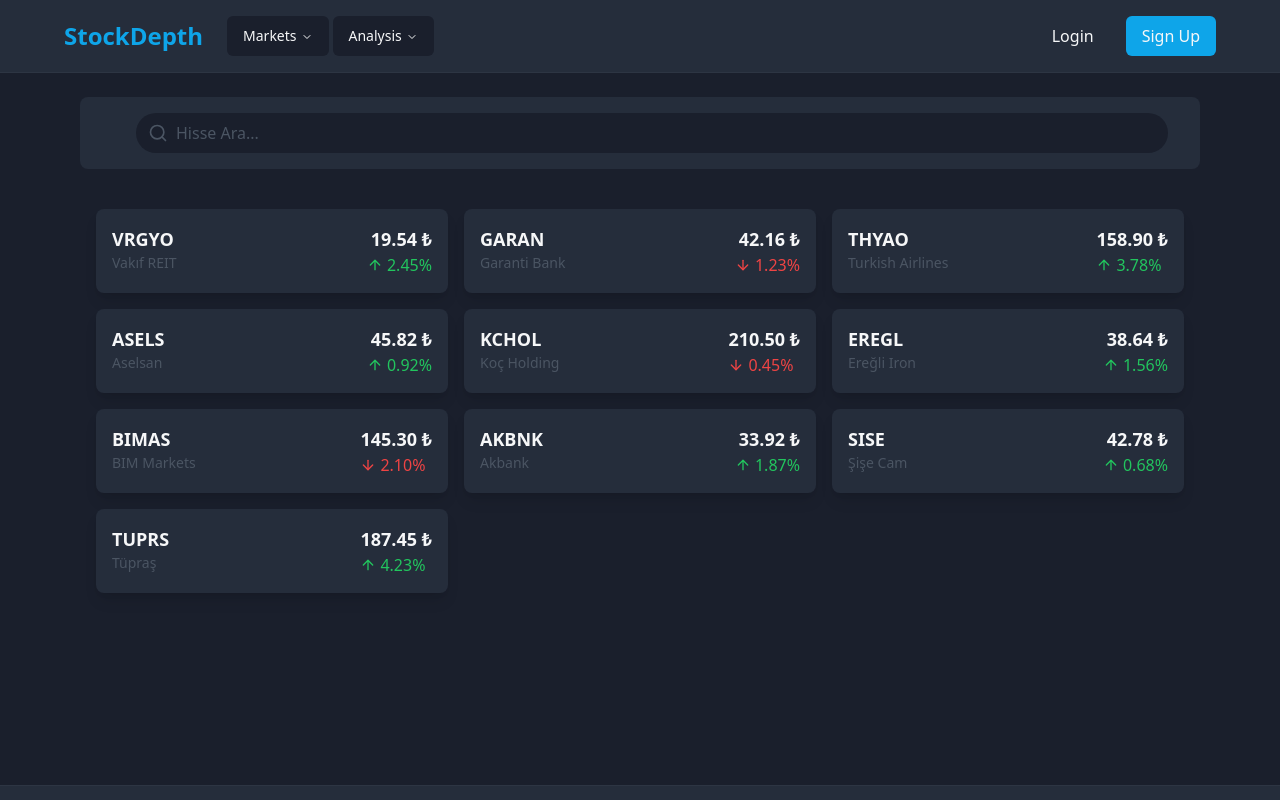
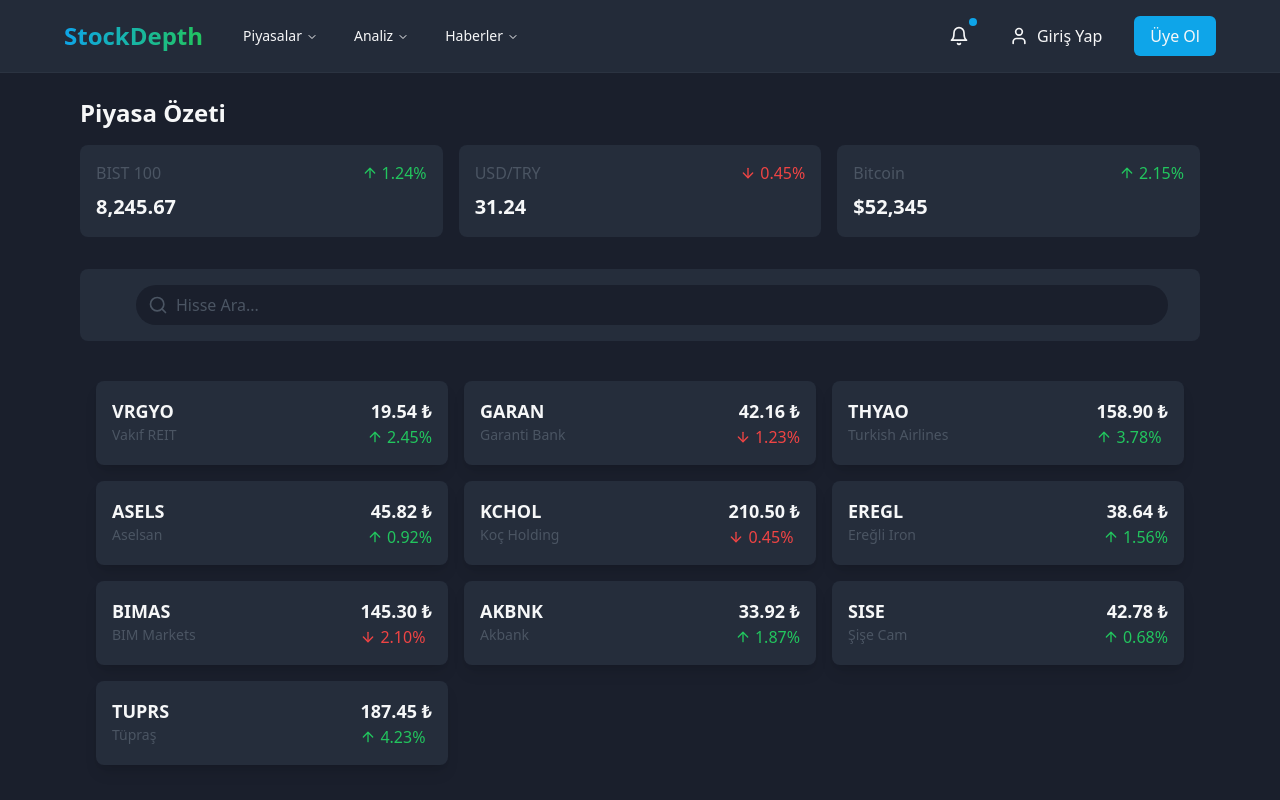
Before and after one commit to Ramazaneles/hissederinlik, a React (Vite) app: page / in a window 1280 px wide. Shown: the top 800 px of the page. Built offline with nearby package versions, Linux system fonts and the light colour scheme.

Commit message:
Enhance homepage and header
Improved the layout and functionality of the homepage and header components for better user experience and navigation.
[skip gpt_engineer]

```diff
--- a/src/components/Header.tsx
+++ b/src/components/Header.tsx
@@ -1,29 +1,77 @@
 import { NavigationMenu, NavigationMenuContent, NavigationMenuItem, NavigationMenuLink, NavigationMenuList, NavigationMenuTrigger } from "@/components/ui/navigation-menu";
+import { Bell, Search, User } from "lucide-react";
 
 const Header = () => {
   return (
-    <header className="bg-card border-b border-muted/20 py-4 px-6 mb-6">
+    <header className="bg-card border-b border-muted/20 py-4 px-6 mb-6 sticky top-0 z-50 backdrop-blur-sm bg-opacity-90">
       <div className="max-w-6xl mx-auto flex items-center justify-between">
         <div className="flex items-center space-x-6">
-          <h1 className="text-2xl font-bold text-primary">StockDepth</h1>
+          <h1 className="text-2xl font-bold bg-gradient-to-r from-primary to-success bg-clip-text text-transparent">
+            StockDepth
+          </h1>
           <NavigationMenu>
             <NavigationMenuList>
               <NavigationMenuItem>
-                <NavigationMenuTrigger>Markets</NavigationMenuTrigger>
+                <NavigationMenuTrigger className="bg-transparent">Piyasalar</NavigationMenuTrigger>
                 <NavigationMenuContent>
-                  <div className="p-4 w-[200px] space-y-2">
-                    <a href="#" className="block p-2 hover:bg-muted/20 rounded-md">BIST 100</a>
-                    <a href="#" className="block p-2 hover:bg-muted/20 rounded-md">Crypto</a>
-                    <a href="#" className="block p-2 hover:bg-muted/20 rounded-md">Forex</a>
+                  <div className="p-4 w-[240px] space-y-2">
+                    <a href="#" className="flex items-center p-2 hover:bg-muted/20 rounded-md group">
+                      <span className="w-2 h-2 rounded-full bg-success mr-2"></span>
+                      BIST 100
+                      <span className="ml-auto text-sm text-success group-hover:translate-x-1 transition-transform">
+                        +1.24%
+                      </span>
+                    </a>
+                    <a href="#" className="flex items-center p-2 hover:bg-muted/20 rounded-md group">
+                      <span className="w-2 h-2 rounded-full bg-danger mr-2"></span>
+                      Kripto
+                      <span className="ml-auto text-sm text-danger group-hover:translate-x-1 transition-transform">
+                        -2.15%
+                      </span>
+                    </a>
+                    <a href="#" className="flex items-center p-2 hover:bg-muted/20 rounded-md group">
+                      <span className="w-2 h-2 rounded-full bg-success mr-2"></span>
+                      Döviz
+                      <span className="ml-auto text-sm text-success group-hover:translate-x-1 transition-transform">
+                        +0.45%
+                      </span>
+                    </a>
                   </div>
                 </NavigationMenuContent>
               </NavigationMenuItem>
               <NavigationMenuItem>
-                <NavigationMenuTrigger>Analysis</NavigationMenuTrigger>
+                <NavigationMenuTrigger className="bg-transparent">Analiz</NavigationMenuTrigger>
                 <NavigationMenuContent>
-                  <div className="p-4 w-[200px] space-y-2">
-                    <a href="#" className="block p-2 hover:bg-muted/20 rounded-md">Technical</a>
-                    <a href="#" className="block p-2 hover:bg-muted/20 rounded-md">Fundamental</a>
+                  <div className="p-4 w-[240px] space-y-2">
+                    <a href="#" className="flex items-center p-2 hover:bg-muted/20 rounded-md">
+                      <span className="text-primary">📊</span>
+                      <span className="ml-2">Teknik Analiz</span>
+                    </a>
+                    <a href="#" className="flex items-center p-2 hover:bg-muted/20 rounded-md">
+                      <span className="text-primary">📈</span>
+                      <span className="ml-2">Temel Analiz</span>
+                    </a>
+                    <a href="#" className="flex items-center p-2 hover:bg-muted/20 rounded-md">
+                      <span className="text-primary">🎯</span>
+                      <span className="ml-2">Portföy Analizi</span>
+                    </a>
+                  </div>
+                </NavigationMenuContent>
+              </NavigationMenuItem>
+              <NavigationMenuItem>
+                <NavigationMenuTrigger className="bg-transparent">Haberler</NavigationMenuTrigger>
+                <NavigationMenuContent>
+                  <div className="p-4 w-[300px] space-y-2">
+                    <div className="space-y-3">
+                      <a href="#" className="block p-2 hover:bg-muted/20 rounded-md">
+                        <p className="text-sm font-medium">BIST 100 Yeni Rekor Kırdı</p>
+                        <p className="text-xs text-muted">2 saat önce</p>
+                      </a>
+                      <a href="#" className="block p-2 hover:bg-muted/20 rounded-md">
+                        <p className="text-sm font-medium">Merkez Bankası Faiz Kararı</p>
+                        <p className="text-xs text-muted">4 saat önce</p>
+                      </a>
+                    </div>
                   </div>
                 </NavigationMenuContent>
               </NavigationMenuItem>
@@ -31,8 +79,17 @@ const Header = () => {
           </NavigationMenu>
         </div>
         <div className="flex items-center space-x-4">
-          <button className="px-4 py-2 rounded-md hover:bg-muted/20">Login</button>
-          <button className="px-4 py-2 bg-primary rounded-md hover:opacity-90">Sign Up</button>
+          <button className="p-2 rounded-full hover:bg-muted/20 relative">
+            <Bell className="h-5 w-5" />
+            <span className="absolute top-0 right-0 w-2 h-2 bg-primary rounded-full"></span>
+          </button>
+          <button className="px-4 py-2 rounded-md hover:bg-muted/20 flex items-center gap-2">
+            <User className="h-5 w-5" />
+            Giriş Yap
+          </button>
+          <button className="px-4 py-2 bg-primary rounded-md hover:opacity-90 transition-opacity">
+            Üye Ol
+          </button>
         </div>
       </div>
     </header>
--- a/src/pages/Index.tsx
+++ b/src/pages/Index.tsx
@@ -4,7 +4,7 @@ import { StockDepthTable } from "@/components/StockDepthTable";
 import { StockGrid } from "@/components/StockGrid";
 import Header from "@/components/Header";
 import Footer from "@/components/Footer";
-import { ArrowUp, ArrowDown, TrendingUp, BarChart3, DollarSign, Clock } from "lucide-react";
+import { ArrowUp, ArrowDown, TrendingUp, BarChart3, DollarSign, Clock, TrendingDown, Activity } from "lucide-react";
 
 // Mock depth data
 const mockBuyOrders = [
@@ -48,16 +48,58 @@ const Index = () => {
     dayRange: "19.12 - 19.86",
     yearRange: "15.30 - 22.45",
     avgVolume: 987654,
-    lastUpdated: "14:23:45"
+    lastUpdated: "14:23:45",
+    pe: 8.45,
+    eps: 2.31,
+    dividend: "1.85%",
+    beta: 1.24
   });
 
   const stockDetails = selectedStock ? getStockDetails(selectedStock) : null;
 
   return (
-    <div className="min-h-screen flex flex-col">
+    <div className="min-h-screen flex flex-col bg-background">
       <Header />
       <div className="flex-1">
         <div className="max-w-6xl mx-auto px-4">
+          {!selectedStock && (
+            <div className="mb-8">
+              <h2 className="text-2xl font-bold mb-4">Piyasa Özeti</h2>
+              <div className="grid grid-cols-1 md:grid-cols-3 gap-4">
+                <div className="bg-card p-4 rounded-lg">
+                  <div className="flex items-center justify-between mb-2">
+                    <span className="text-muted">BIST 100</span>
+                    <span className="text-success flex items-center">
+                      <ArrowUp className="h-4 w-4 mr-1" />
+                      1.24%
+                    </span>
+                  </div>
+                  <p className="text-xl font-bold">8,245.67</p>
+                </div>
+                <div className="bg-card p-4 rounded-lg">
+                  <div className="flex items-center justify-between mb-2">
+                    <span className="text-muted">USD/TRY</span>
+                    <span className="text-danger flex items-center">
+                      <ArrowDown className="h-4 w-4 mr-1" />
+                      0.45%
+                    </span>
+                  </div>
+                  <p className="text-xl font-bold">31.24</p>
+                </div>
+                <div className="bg-card p-4 rounded-lg">
+                  <div className="flex items-center justify-between mb-2">
+                    <span className="text-muted">Bitcoin</span>
+                    <span className="text-success flex items-center">
+                      <ArrowUp className="h-4 w-4 mr-1" />
+                      2.15%
+                    </span>
+                  </div>
+                  <p className="text-xl font-bold">$52,345</p>
+                </div>
+              </div>
+            </div>
+          )}
+
           <div className="flex items-center justify-between mb-6 bg-card rounded-lg p-4">
             {selectedStock ? (
               <button
@@ -90,69 +132,83 @@ const Index = () => {
           {selectedStock && stockDetails ? (
             <div className="space-y-4">
               <div className="card">
-                <div className="flex justify-between items-center mb-4">
+                <div className="flex justify-between items-center mb-6">
                   <div>
-                    <h2 className="text-2xl font-bold">{selectedStock}</h2>
-                    <p className="text-muted">{stockDetails.name}</p>
+                    <h2 className="text-3xl font-bold">{selectedStock}</h2>
+                    <p className="text-muted text-lg">{stockDetails.name}</p>
                   </div>
                   <div className="text-right">
-                    <p className="text-2xl font-bold">{stockDetails.price.toFixed(2)} ₺</p>
-                    <p className={`flex items-center justify-end ${stockDetails.change >= 0 ? 'text-success' : 'text-danger'}`}>
+                    <p className="text-3xl font-bold">{stockDetails.price.toFixed(2)} ₺</p>
+                    <p className={`flex items-center justify-end text-lg ${stockDetails.change >= 0 ? 'text-success' : 'text-danger'}`}>
                       {stockDetails.change >= 0 ? (
-                        <ArrowUp className="h-4 w-4 mr-1" />
+                        <ArrowUp className="h-5 w-5 mr-1" />
                       ) : (
-                        <ArrowDown className="h-4 w-4 mr-1" />
+                        <ArrowDown className="h-5 w-5 mr-1" />
                       )}
                       {Math.abs(stockDetails.change)}%
                     </p>
                   </div>
                 </div>
 
-                <div className="grid grid-cols-2 md:grid-cols-4 gap-4">
-                  <div className="p-3 bg-card/50 rounded-lg">
-                    <div className="flex items-center gap-2 text-muted mb-1">
+                <div className="grid grid-cols-2 md:grid-cols-4 gap-4 mb-6">
+                  <div className="p-4 bg-card/50 rounded-lg">
+                    <div className="flex items-center gap-2 text-muted mb-2">
                       <BarChart3 className="h-4 w-4" />
-                      <span className="text-sm">Hacim</span>
+                      <span>Hacim</span>
                     </div>
-                    <p className="font-mono">{stockDetails.volume.toLocaleString()}</p>
+                    <p className="text-lg font-mono">{stockDetails.volume.toLocaleString()}</p>
                   </div>
-                  <div className="p-3 bg-card/50 rounded-lg">
-                    <div className="flex items-center gap-2 text-muted mb-1">
+                  <div className="p-4 bg-card/50 rounded-lg">
+                    <div className="flex items-center gap-2 text-muted mb-2">
                       <DollarSign className="h-4 w-4" />
-                      <span className="text-sm">Piyasa Değeri</span>
+                      <span>Piyasa Değeri</span>
                     </div>
-                    <p className="font-mono">{stockDetails.marketCap} ₺</p>
+                    <p className="text-lg font-mono">{stockDetails.marketCap} ₺</p>
                   </div>
-                  <div className="p-3 bg-card/50 rounded-lg">
-                    <div className="flex items-center gap-2 text-muted mb-1">
+                  <div className="p-4 bg-card/50 rounded-lg">
+                    <div className="flex items-center gap-2 text-muted mb-2">
                       <TrendingUp className="h-4 w-4" />
-                      <span className="text-sm">Günlük Aralık</span>
+                      <span>Günlük Aralık</span>
                     </div>
-                    <p className="font-mono">{stockDetails.dayRange}</p>
+                    <p className="text-lg font-mono">{stockDetails.dayRange}</p>
                   </div>
-                  <div className="p-3 bg-card/50 rounded-lg">
-                    <div className="flex items-center gap-2 text-muted mb-1">
+                  <div className="p-4 bg-card/50 rounded-lg">
+                    <div className="flex items-center gap-2 text-muted mb-2">
                       <Clock className="h-4 w-4" />
-                      <span className="text-sm">Son Güncelleme</span>
+                      <span>Son Güncelleme</span>
                     </div>
-                    <p className="font-mono">{stockDetails.lastUpdated}</p>
+                    <p className="text-lg font-mono">{stockDetails.lastUpdated}</p>
                   </div>
                 </div>
 
-                <div className="grid grid-cols-1 md:grid-cols-2 gap-4 mt-4">
-                  <div className="p-3 bg-card/50 rounded-lg">
-                    <div className="flex items-center gap-2 text-muted mb-1">
+                <div className="grid grid-cols-2 md:grid-cols-4 gap-4">
+                  <div className="p-4 bg-card/50 rounded-lg">
+                    <div className="flex items-center gap-2 text-muted mb-2">
                       <TrendingUp className="h-4 w-4" />
-                      <span className="text-sm">52 Haftalık Aralık</span>
+                      <span>52 Haftalık</span>
                     </div>
-                    <p className="font-mono">{stockDetails.yearRange}</p>
+                    <p className="text-lg font-mono">{stockDetails.yearRange}</p>
                   </div>
-                  <div className="p-3 bg-card/50 rounded-lg">
-                    <div className="flex items-center gap-2 text-muted mb-1">
-                      <BarChart3 className="h-4 w-4" />
-                      <span className="text-sm">Ortalama Hacim (30G)</span>
+                  <div className="p-4 bg-card/50 rounded-lg">
+                    <div className="flex items-center gap-2 text-muted mb-2">
+                      <Activity className="h-4 w-4" />
+                      <span>F/K</span>
                     </div>
-                    <p className="font-mono">{stockDetails.avgVolume.toLocaleString()}</p>
+                    <p className="text-lg font-mono">{stockDetails.pe}</p>
+                  </div>
+                  <div className="p-4 bg-card/50 rounded-lg">
+                    <div className="flex items-center gap-2 text-muted mb-2">
+                      <DollarSign className="h-4 w-4" />
+                      <span>Hisse Başı Kazanç</span>
+                    </div>
+                    <p className="text-lg font-mono">{stockDetails.eps}</p>
+                  </div>
+                  <div className="p-4 bg-card/50 rounded-lg">
+                    <div className="flex items-center gap-2 text-muted mb-2">
+                      <TrendingDown className="h-4 w-4" />
+                      <span>Beta</span>
+                    </div>
+                    <p className="text-lg font-mono">{stockDetails.beta}</p>
                   </div>
                 </div>
               </div>
```
